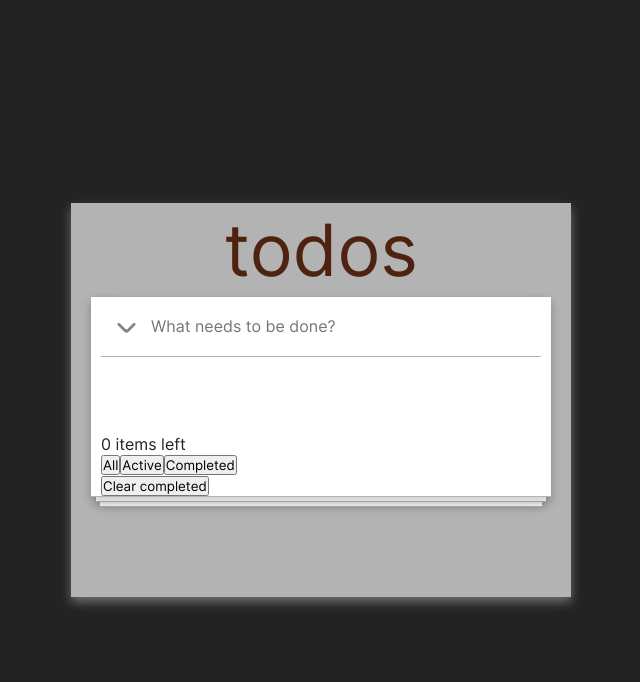
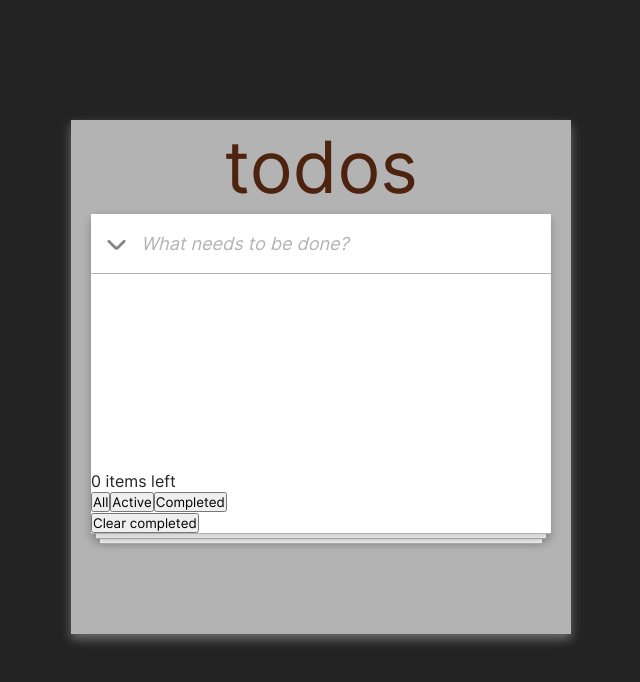
Before and after one commit to Andryuha-Nikolaev/todo-list, a React (Create React App) app: page / in a window 1280 px wide. Shown: the top 682 px of the page, without its empty margins (319-959 px from the left). Built offline with nearby package versions, Linux system fonts and the light colour scheme.

Commit message:
#add #style - item block

```diff
--- a/public/index.html
+++ b/public/index.html
@@ -22,7 +22,7 @@
       work correctly both with client-side routing and a non-root public URL.
       Learn how to configure a non-root public URL by running `npm run build`.
     -->
-    <title>React App</title>
+    <title>Todo list</title>
   </head>
   <body>
     <noscript>You need to enable JavaScript to run this app.</noscript>
--- a/src/components/todo/TodoBlock/TodoBlock.module.scss
+++ b/src/components/todo/TodoBlock/TodoBlock.module.scss
@@ -1,14 +1,15 @@
 @import '../../../scss/variables';
 
 .block {
-  display: flex;
-  align-items: center;
+  // display: flex;
+  // align-items: center;
   justify-content: center;
   min-height: 100vh;
-  padding: 20px;
+  padding: 15vh 20px 20px;
 }
 
 .wrap {
+  margin: 0 auto;
   background-color: $background;
   padding: 0 20px 100px;
   width: 100%;
--- a/src/components/todo/TodoForm/TodoForm.module.scss
+++ b/src/components/todo/TodoForm/TodoForm.module.scss
@@ -27,6 +27,13 @@
 
 .input {
   height: 100%;
+  width: 100%;
   border: none;
-  font-size: 16px;
+  font-size: 18px;
+  line-height: 1.2;
+
+  &::placeholder {
+    font-style: italic;
+    color: $background;
+  }
 }
--- a/src/components/todo/TodoItem/TodoItem.module.scss
+++ b/src/components/todo/TodoItem/TodoItem.module.scss
@@ -0,0 +1,42 @@
+@import '../../../scss/variables';
+
+.item {
+  // min-height: 50px;
+  border-bottom: 1px solid $background;
+  display: flex;
+  align-items: center;
+
+  overflow-y: auto;
+  padding: 12px 0;
+}
+
+.text {
+  font-size: 18px;
+  line-height: 1.2;
+
+  &.completed {
+    color: $background;
+    text-decoration: line-through;
+  }
+}
+
+.icon {
+  align-self: flex-start;
+  width: 30px;
+  height: 30px;
+  border-radius: 50%;
+  border: 1px solid $background;
+  flex-shrink: 0;
+  margin: 0 10px;
+  cursor: pointer;
+  &:hover {
+    opacity: 0.8;
+  }
+
+  &.completed {
+    background-image: url('../../../assets/img/todo-item-img.svg');
+    background-position: center;
+    background-repeat: no-repeat;
+    background-size: contain;
+  }
+}
--- a/src/components/todo/TodoItem/TodoItem.tsx
+++ b/src/components/todo/TodoItem/TodoItem.tsx
@@ -14,10 +14,11 @@ const TodoItem = ({ item, index, onClick }: ITodoItem) => {
   const { text, isCompleted } = item;
 
   return (
-    <li
-      onClick={() => onClick(index)}
-      className={classnames(s['item'], isCompleted && s['completed'])}>
-      {text} {isCompleted && 'выполнено'}
+    <li className={classnames(s['item'], isCompleted && s['completed'])}>
+      <div
+        onClick={() => onClick(index)}
+        className={classnames(s['icon'], isCompleted && s['completed'])}></div>
+      <p className={classnames(s['text'], isCompleted && s['completed'])}>{text}</p>
     </li>
   );
 };
--- a/src/components/todo/TodoList/TodoList.module.scss
+++ b/src/components/todo/TodoList/TodoList.module.scss
@@ -9,9 +9,9 @@
   background-color: $white;
   box-shadow: rgba(0, 0, 0, 0.2) 0px 5px 10px;
   border-bottom: 1px solid $background;
-  padding: 0 10px;
+  // padding: 0 10px;
 
-  min-height: 25vh;
+  min-height: 40vh;
   display: flex;
   flex-direction: column;
 }
@@ -47,6 +47,7 @@
 .list {
   display: flex;
   flex-direction: column;
-  gap: 10px;
+  // gap: 10px;
   flex-grow: 1;
+  margin-bottom: 20px;
 }
--- a/src/components/todo/TodoList/TodoList.tsx
+++ b/src/components/todo/TodoList/TodoList.tsx
@@ -42,7 +42,7 @@ const TodoList = () => {
   const handleNewTodo = (todo: string) => {
     const trimTodo = todo.trim();
     if (trimTodo.length) {
-      setTodos((prevTodos) => [...prevTodos, { text: trimTodo, isCompleted: false }]);
+      setTodos((prevTodos) => [{ text: trimTodo, isCompleted: false }, ...prevTodos]);
     }
   };
 
```
Also changed, not shown: src/assets/img/todo-item-img.svg (added).
